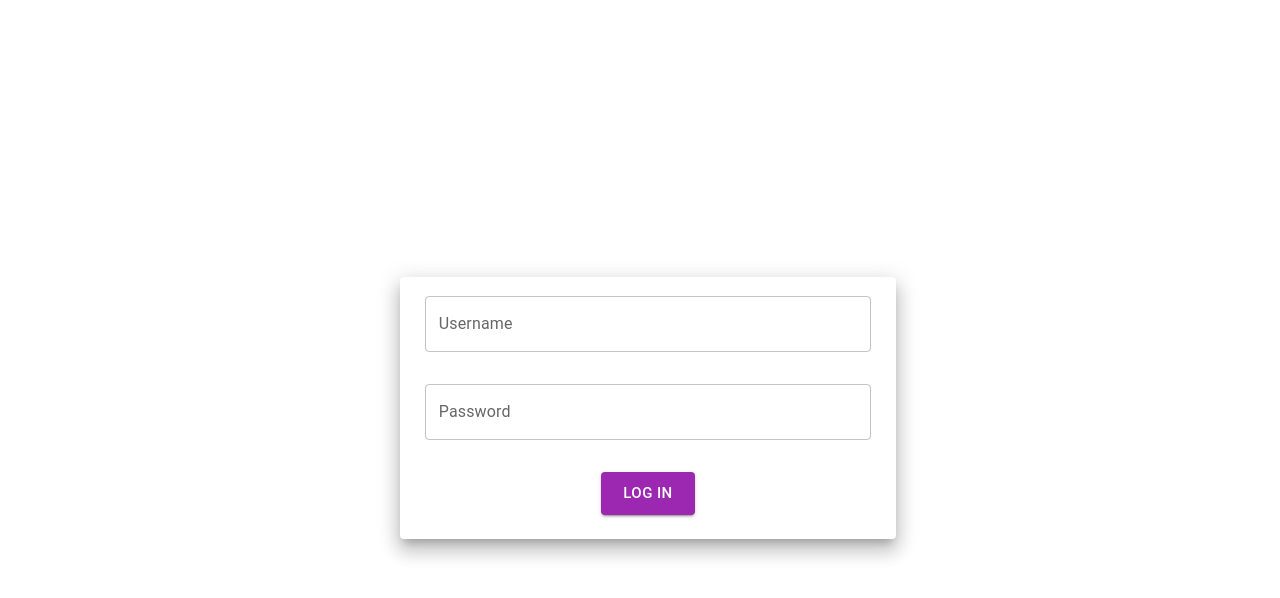
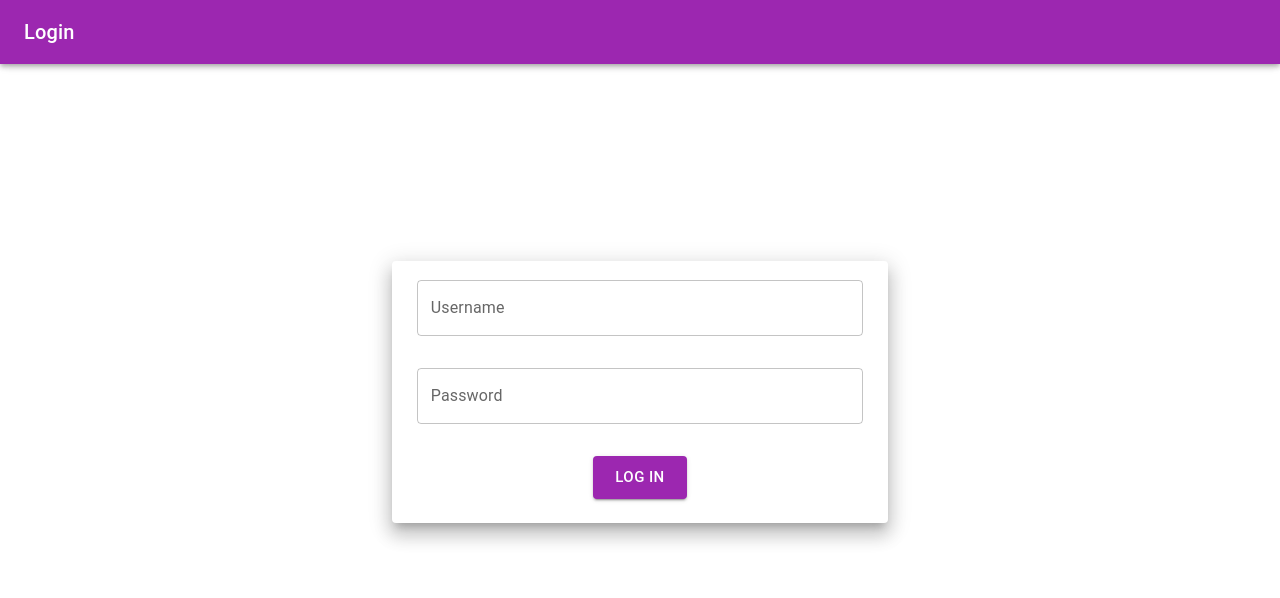
Before and after one commit to nachodmedina/olga, a Next.js app: page /login in a window 1280 px wide. Shown: the top 598 px of the page. Built offline with nearby package versions, Linux system fonts and the light colour scheme.

Commit message:
wip login

```diff
--- a/pages/login/index.js
+++ b/pages/login/index.js
@@ -2,9 +2,20 @@ import React, { useState } from "react";
 import { TextField, Button, Box } from "@mui/material";
 import { useRouter } from "next/router";
 import Paper from "@mui/material/Paper";
-import styled from "styled-components";
 import { spacing } from "@mui/system";
- import { Formik } from "formik";
+import AppBar from '@mui/material/AppBar';
+import Toolbar from '@mui/material/Toolbar';
+import Typography from '@mui/material/Typography';
+import { styled } from '@mui/material/styles';
+
+const DrawerHeader = styled('div')(({ theme }) => ({
+  display: 'flex',
+  alignItems: 'center',
+  padding: theme.spacing(0, 1),
+  // necessary for content to be below app bar
+  ...theme.mixins.toolbar,
+  justifyContent: 'flex-end',
+}));
 
 const LoginPage = () => {
     const router = useRouter();
@@ -19,28 +30,31 @@ const LoginPage = () => {
     };
 
     return (
+      <Box>
+          <AppBar position="fixed" color="secondary" style={{ width: '100%', padding:'0' }}>
+            <Toolbar>
+              <Typography variant="h6" component="div" sx={{ flexGrow: 1 }}>
+                Login
+              </Typography>
+            </Toolbar>
+          </AppBar>
+          <DrawerHeader/>
         <Box
           sx={{
             display: "flex",
             justifyContent: "center",
             alignItems: "center",
-          width: "100vw",
-          height: "100vh",
+            maxWidth: '100vw',
+            height: '80vh',
           }}
         >
-        <Paper
-          sx={{
-            display: "flex",
-            justifyContent: "center",
-            alignItems: "center",
-          }}
-          elevation={12}
-        >
-          <Box sx={{ maxWidth: "90%" }}>
-            <form style={{ marginTop: 3 }} onSubmit={handleSubmit}>
+          <Paper sx={{ display: "flex", justifyContent:"center", alignItems: "center", }} elevation={12} >
+            <Box
+              sx={{ maxWidth: '90%' }}>
+              <form style={{ marginTop: 3  }} onSubmit={handleSubmit}>
                 <TextField
                   label="Username"
-                defaultValue={username}
+                  value={username}
                   onChange={(e) => setUsername(e.target.value)}
                   fullWidth
                   margin="normal"
@@ -50,7 +64,7 @@ const LoginPage = () => {
                   sx={{ marginTop: 3 }}
                   label="Password"
                   type="password"
-                defaultValue={password}
+                  value={password}
                   onChange={(e) => setPassword(e.target.value)}
                   fullWidth
                   margin="normal"
@@ -71,6 +85,7 @@ const LoginPage = () => {
             </Box>
           </Paper>
         </Box>
+      </Box>
     );
 };
 
```
Lines whose indentation alone changed are shown as unchanged.
